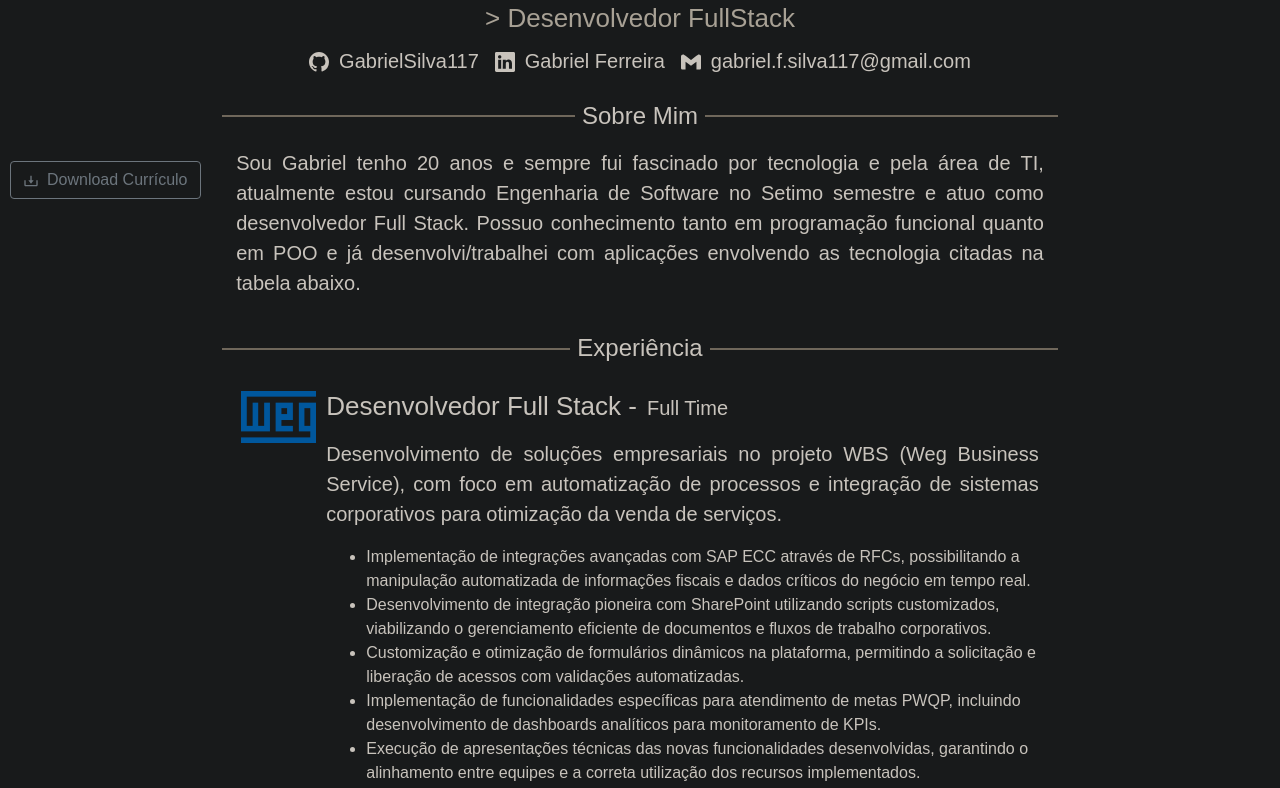
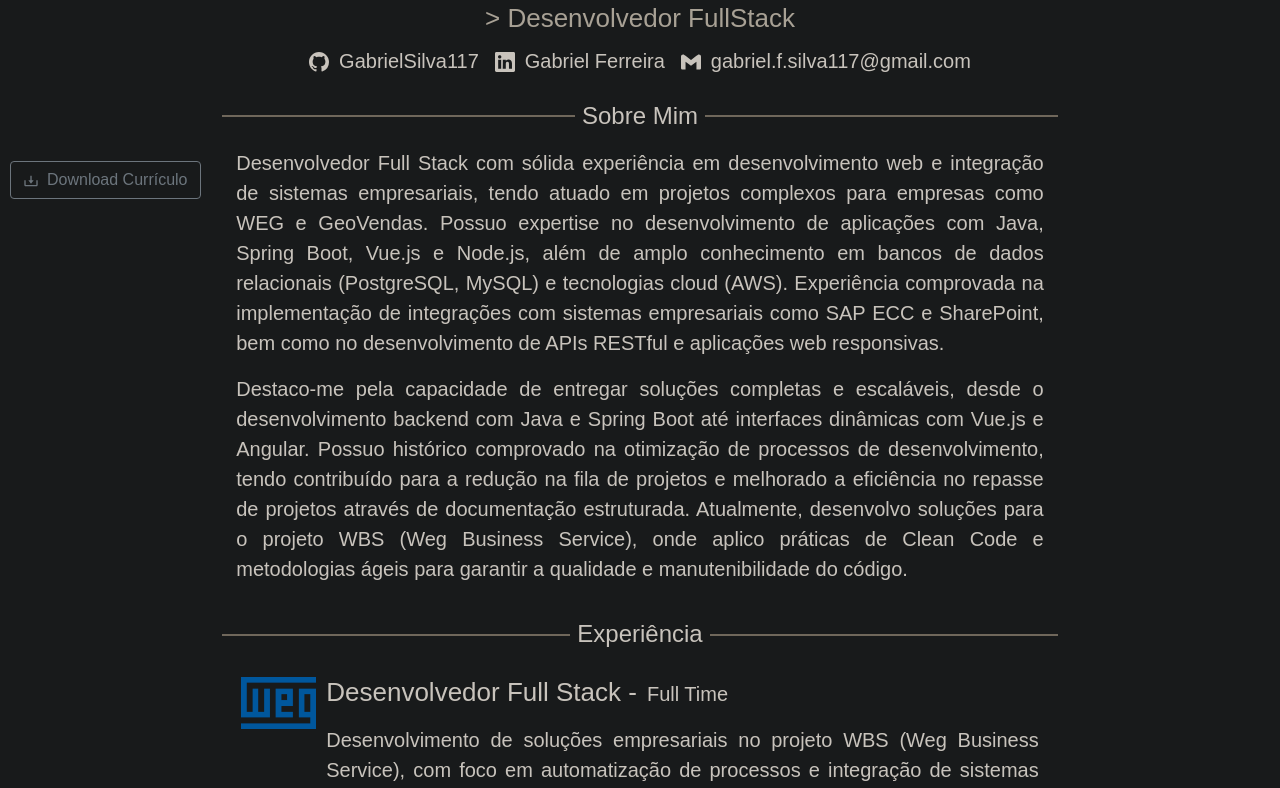
Before and after one commit to GabrielSilva117/personal-portfolio, a React (Create React App) app: page / in a window 1280 px wide. Shown: the part 591-1379 px from the top of the page. Built offline with nearby package versions, Linux system fonts and the light colour scheme.

Commit message:
feat: Changes the about me component

```diff
--- a/src/home/aboutMe/AboutMe.js
+++ b/src/home/aboutMe/AboutMe.js
@@ -28,12 +28,22 @@
       </div>
       <div className="aboutme-text">
         <p>
-          Sou Gabriel tenho {myAge} anos e sempre fui fascinado por tecnologia e pela
-          área de TI, atualmente estou cursando Engenharia de Software no Setimo
-          semestre e atuo como desenvolvedor Full Stack. Possuo conhecimento tanto em programação funcional quanto em
-          POO e já desenvolvi/trabalhei com aplicações envolvendo as tecnologia
-          citadas na tabela abaixo.
+            Desenvolvedor Full Stack com sólida experiência em desenvolvimento web e
+            integração de sistemas empresariais, tendo atuado em projetos complexos para
+            empresas como WEG e GeoVendas. Possuo expertise no desenvolvimento de aplicações
+            com Java, Spring Boot, Vue.js e Node.js, além de amplo conhecimento em bancos de dados
+            relacionais (PostgreSQL, MySQL) e tecnologias cloud (AWS). Experiência comprovada na
+            implementação de integrações com sistemas empresariais como SAP ECC e SharePoint, bem
+            como no desenvolvimento de APIs RESTful e aplicações web responsivas.
         </p>
+          <p>
+              Destaco-me pela capacidade de entregar soluções completas e escaláveis, desde o desenvolvimento
+              backend com Java e Spring Boot até interfaces dinâmicas com Vue.js e Angular. Possuo histórico
+              comprovado na otimização de processos de desenvolvimento, tendo contribuído para a redução na
+              fila de projetos e melhorado a eficiência no repasse de projetos através de documentação estruturada.
+              Atualmente, desenvolvo soluções para o projeto WBS (Weg Business Service), onde aplico práticas de Clean
+              Code e metodologias ágeis para garantir a qualidade e manutenibilidade do código.
+          </p>
       </div>
     </div>
   )
--- a/src/home/aboutMe/aboutme.css
+++ b/src/home/aboutMe/aboutme.css
@@ -12,8 +12,8 @@
 }
 
 .aboutme-text {
-  display: flex;
-  justify-content: center;
+  display: grid;
+  justify-items: center;
   margin-top: 10px;
 }
 .aboutme-text p {
```
